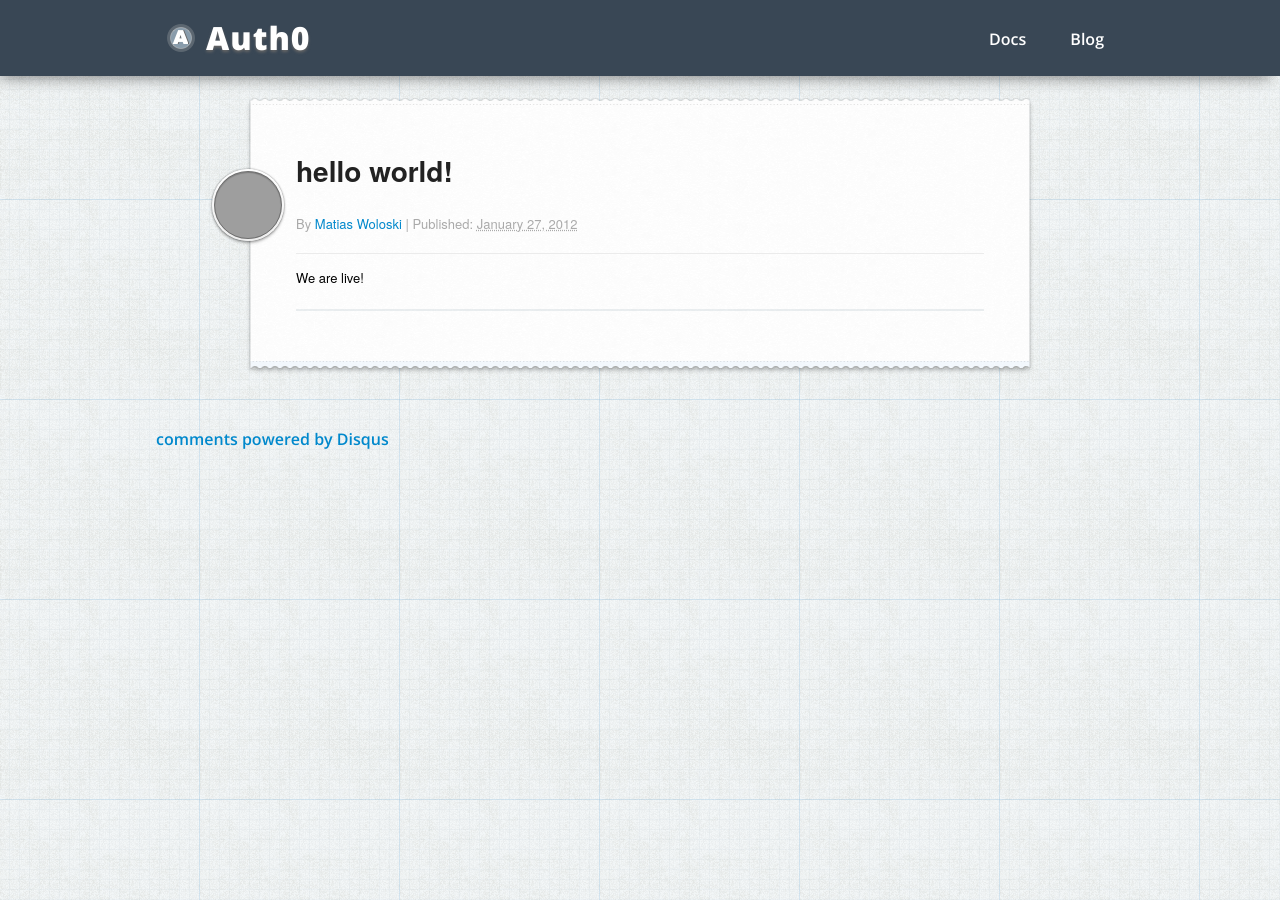
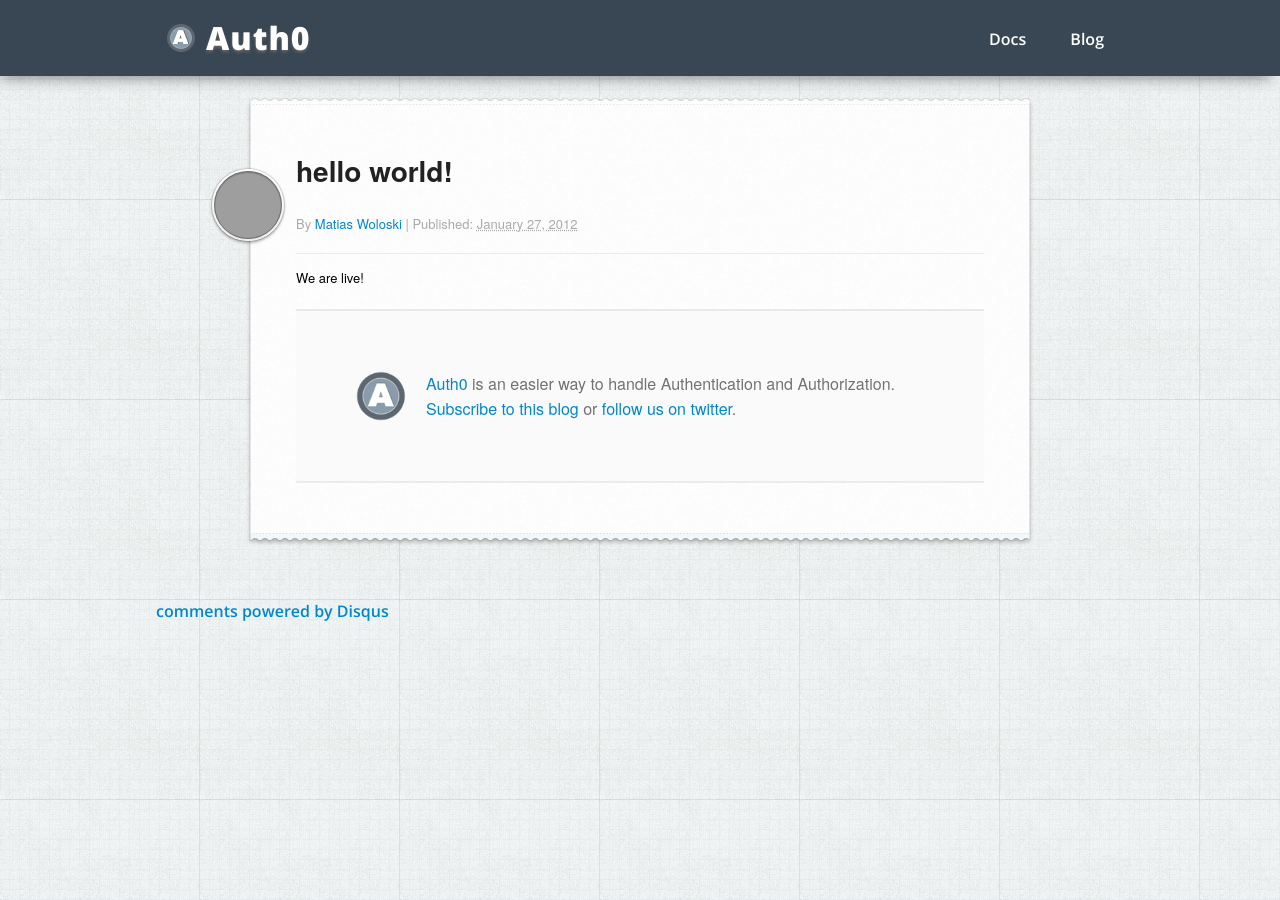
Before and after one commit to DylanMeeus/springboot_jwt_blog, a Jekyll site: the page built from _posts/2012-01-27-hello-world.markdown, in a window 1280 px wide. Built offline with Jekyll 4.4.1, drawn with Linux system fonts in a browser that asks for light colours; Markdown is read by kramdown in place of the engine named in the settings; comment, search, counter and statistics services are not loaded; grey boxes are pictures that could not be loaded.

Commit message:
angular post

```diff
--- a/_layouts/post.html
+++ b/_layouts/post.html
@@ -8,6 +8,10 @@
         {% include entry_metadata.html %}
         <div class="article-content" >
         {{ content }}
+        </div>
+        <div id="auth0">
+            <img src="/img/logo-70x70.png">
+            <a target="_new" href="https://www.auth0.com">Auth0</a> is an easier way to handle Authentication and Authorization. <br><a target="_new" href="https://blog.auth0.com/rss">Subscribe to this blog</a> or <a target="_new" href="https://twitter.com/authzero">follow us on twitter</a>.
         </div>
         <div id="disqus_thread">
         </div>
--- a/css/site.css
+++ b/css/site.css
@@ -390,3 +390,18 @@
     padding-left: 10px;
   }
 }
+
+#auth0 {
+  padding: 60px;
+  border-top: 2px solid rgba(0,49,79,0.08);
+  line-height: 25px;
+  color: #727272;
+  background-color: #FAFAFA;
+}
+
+#auth0 img {
+  float: left;
+  margin-right: 20px;
+  height: 50px;
+}
+}
```
Also changed, not shown: _posts/2014-01-07-angularjs-authentication-with-cookies-vs-token.markdown (added, +182 -0 lines), img/logo-70x70.png (added).
